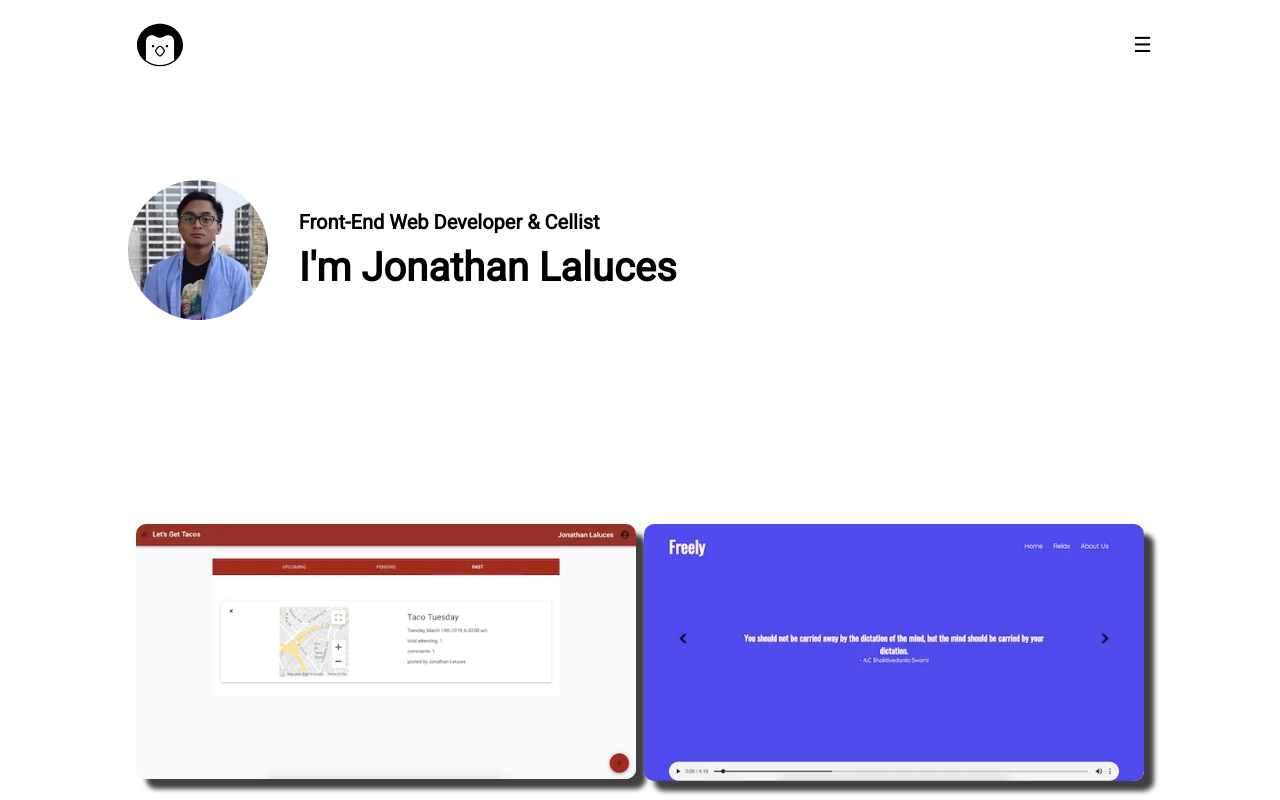
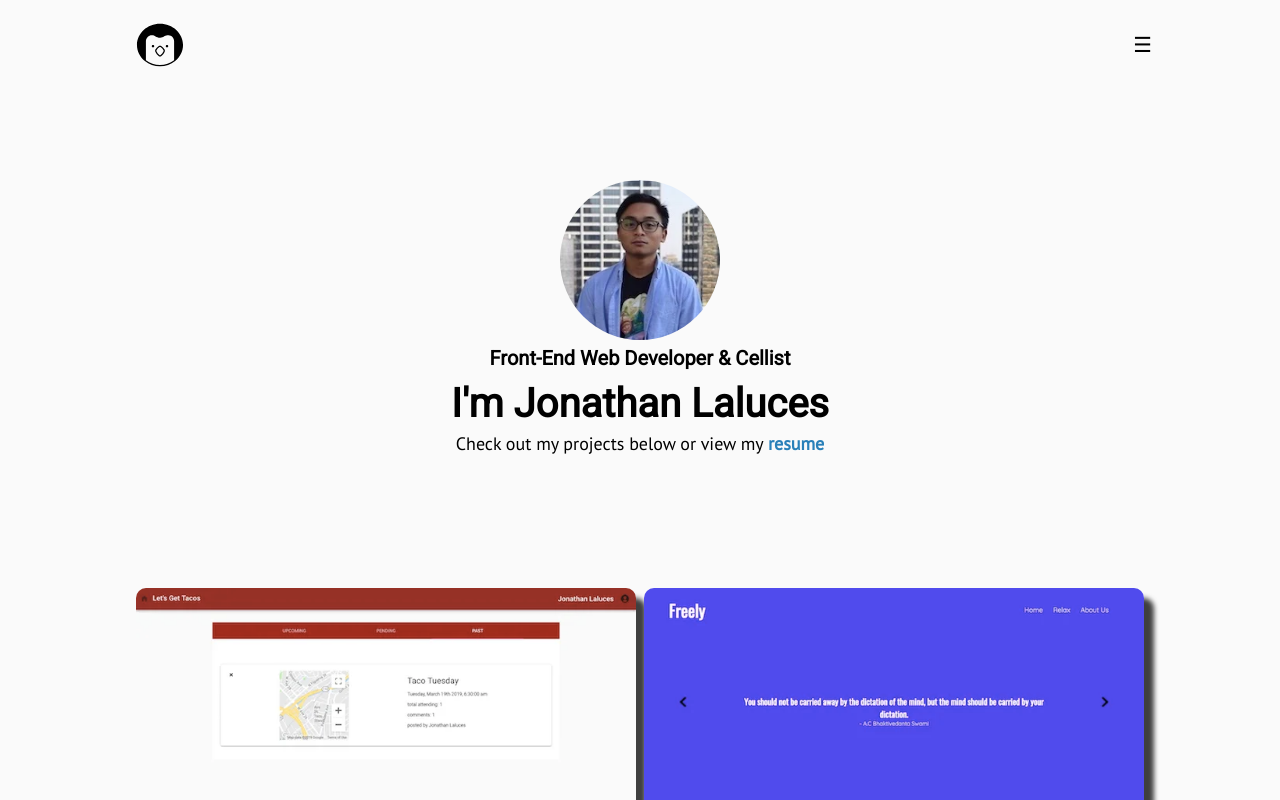
Before and after one commit to jlaluces123/Portfolio-revamp, a React (Create React App) app in the folder client/: page / in a window 1280 px wide. Shown: the top 800 px of the page. Built offline with nearby package versions, Linux system fonts and the light colour scheme; the HTML template or start-up script is replaced by a standard one.

Commit message:
Resume Work + Home Page touching up: Centered hero content on home page as well as replaced first part of work experience on resume page

```diff
--- a/client/src/components/Data/index.js
+++ b/client/src/components/Data/index.js
@@ -14,7 +14,7 @@ import Ngroups2 from "../../assets/ngroups_lg.webp";
 import BlogProject from "../../assets/blog_home.webp";
 import BlogProject2 from "../../assets/blog_lg.webp";
 
-import HuddleProject from "../../assets/huddle_challenge.webp";
+// import HuddleProject from "../../assets/huddle_challenge.webp";
 
 // Text Data
 import {
@@ -33,8 +33,6 @@ import {
   gatsbyInDepth,
   gatsbyTechStack,
 
-  huddleInDepth,
-  huddleTechStack,
 } from "./text.js";
 
 
--- a/client/src/components/Home/home.css
+++ b/client/src/components/Home/home.css
@@ -5,15 +5,18 @@
 
 .intro {
   display: flex;
-  flex-direction: row;
+  flex-direction: column;
   align-items: center;
 }
 
 .intro__pic {
   border-radius: 50%;
-  max-width: 140px;
-  height: 140px;
-  margin-right: 3%;
+  max-width: 160px;
+  height: 160px;
+}
+
+.intro__text {
+  text-align: center;
 }
 
 .intro__title {
@@ -28,7 +31,7 @@
 }
 
 .projects {
-  margin-top: 20%;
+  margin-top: 13%;
 }
 
 @media (min-width: 481px) and (max-width: 767px) {
--- a/client/src/components/Home/index.js
+++ b/client/src/components/Home/index.js
@@ -33,6 +33,9 @@ class Home extends React.Component {
           <div className="intro__text">
             <h4 className = "intro__title">Front-End Web Developer & Cellist</h4>
             <h1 className = "intro__name">I'm Jonathan Laluces</h1>
+            <p className = "info__text">
+              Check out my projects below or view my <a className = "view__btn" href = "/resume">resume</a>
+            </p>
           </div>
         </div>
 
--- a/client/src/components/Resume/index.js
+++ b/client/src/components/Resume/index.js
@@ -18,16 +18,14 @@ const Resume = () => {
       <section className = "resume__page">
         <div className = "project__box">
           <div className = "projects__top">
-            <h2 className = "job__title">Full Stack Web Developer (Training)</h2>
-            <p className = "experience__date">February 2019 - March 2019</p>
+            <h2 className = "job__title">Web Developer</h2>
+            <p className = "experience__date">March 2019 - Present</p>
           </div>
 
-          <h4 className = "project__name">Let's Get Tacos</h4>
+          <h4 className = "project__name">Freelance</h4>
           <p className = "project__info">
-            Simulating a real developer team, I was paired with 3 other developers to fulfill a professional client's project request. I
-            hosted team meetings every morning, organized our Trello board, and made sure we avoided merge conflicts by coordinating the team to
-            certain tasks. From learning how to configure the Stripe payment API, to helping construct the front-end views or back-end endpoints,
-            the 5-week sprint was an amazing experience showcasing the true importance of organization.
+            I currently freelance for digital marketing agencies and any other clients I pick up. Throughout my time freelancing, I have learned more about boosting a site's performance, how to communicate to clients, and how to
+            manage my time efficiently while creating quality code.
           </p>
         </div>
 
--- a/client/src/components/Resume/resume.css
+++ b/client/src/components/Resume/resume.css
@@ -89,6 +89,10 @@
   list-style-type: none;
   margin-left: 1%;
   font-family: 'Roboto', sans-serif;
+}
+
+.tools__list li {
+  width: 150%;
 }
 
 .tools__list li:before {
--- a/client/src/index.css
+++ b/client/src/index.css
@@ -18,6 +18,10 @@ code {
   box-sizing: border-box;
 }
 
+html {
+  background-color: #FAFAFA;
+}
+
 h1, h2, h3, h4, h5, h6 {
   font-family: 'Roboto', sans-serif;
 }
```
